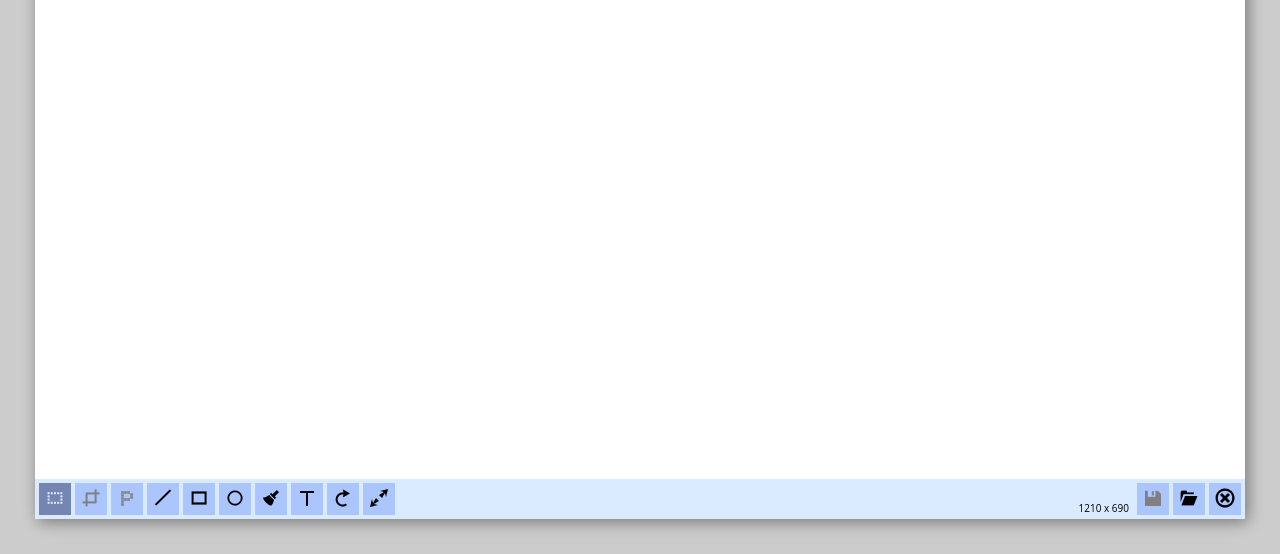
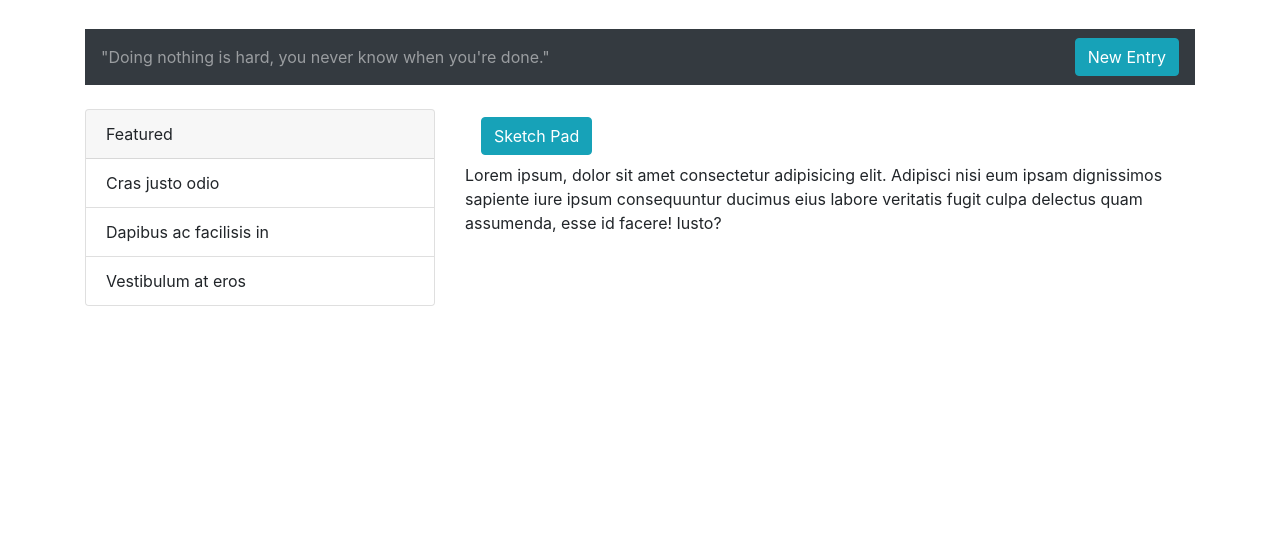
Before and after one commit to reanderson/project-one, a plain HTML site: page index.html in a window 1280 px wide. Shown: the part 246-800 px from the top of the page. Drawn offline with nearby package versions, Linux system fonts and the light colour scheme.

Commit message:
added on click event for sketchpad

```diff
--- a/index.html
+++ b/index.html
@@ -42,7 +42,15 @@
           </div>
         </div>
 
-        <div class="col-md-8">Lorem ipsum, dolor sit amet consectetur adipisicing elit. Adipisci nisi eum ipsam dignissimos sapiente iure ipsum consequuntur ducimus eius labore veritatis fugit culpa delectus quam assumenda, esse id facere! Iusto?</div>
+        <div class="col-md-8">
+          <nav class="navbar navbar-primary">
+            <button class="btn btn-info my-2 my-sm-0" type="submit" onclick="myFunction()">Sketch Pad
+            </button>
+          </nav>
+          <p>Lorem ipsum, dolor sit amet consectetur adipisicing elit. Adipisci nisi eum ipsam dignissimos sapiente iure ipsum consequuntur ducimus eius labore veritatis fugit culpa delectus quam assumenda, esse id facere! Iusto?</p>
+        </div>
+
+
 
 
   </main>
@@ -50,7 +58,9 @@
   </div>
 <script src="assets/painterro-0.2.68/wp/tags/0.2.21.1/painterro-0.2.21.min.js"></script>
 <script>
+  function myFunction() {
   Painterro().show()
+};
 </script>
 <script src="https://cdnjs.cloudflare.com/ajax/libs/jquery/3.3.1/jquery.min.js"></script>
 <script src="https://cdnjs.cloudflare.com/ajax/libs/popper.js/1.13.0/umd/popper.min.js"></script>
```
